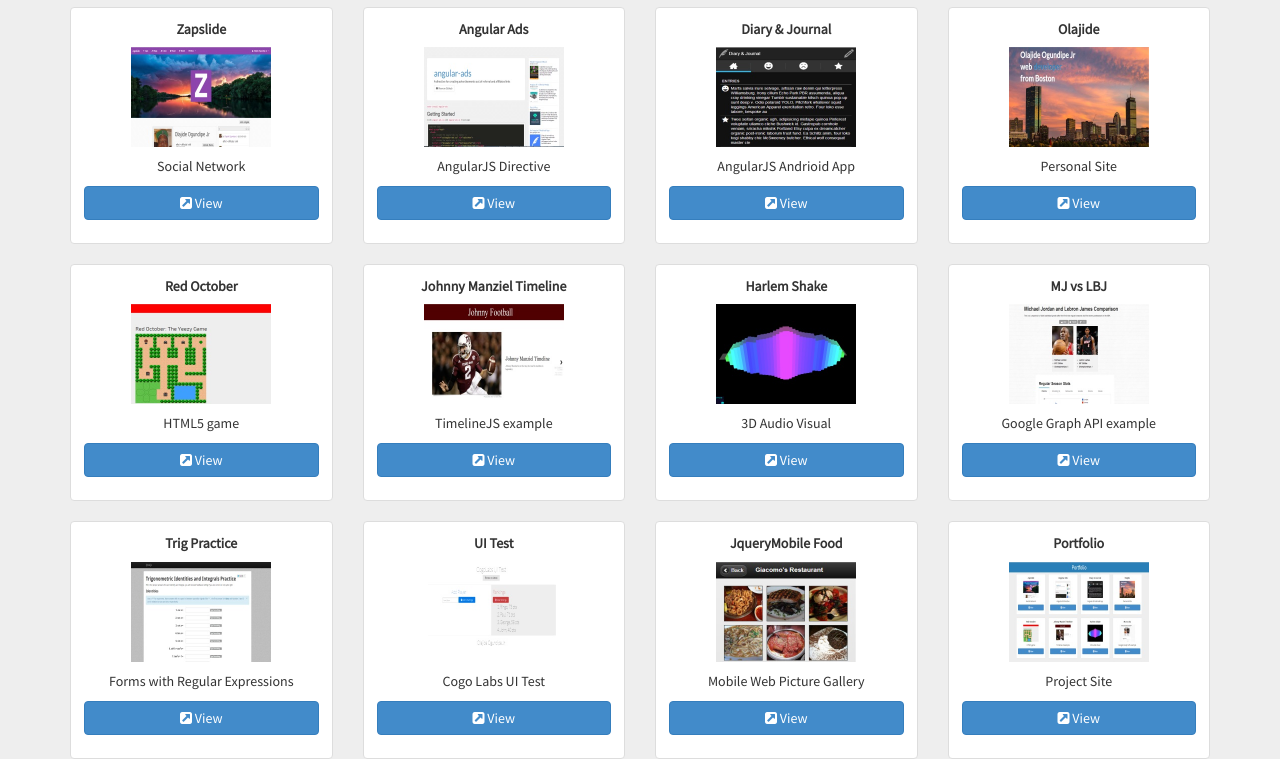
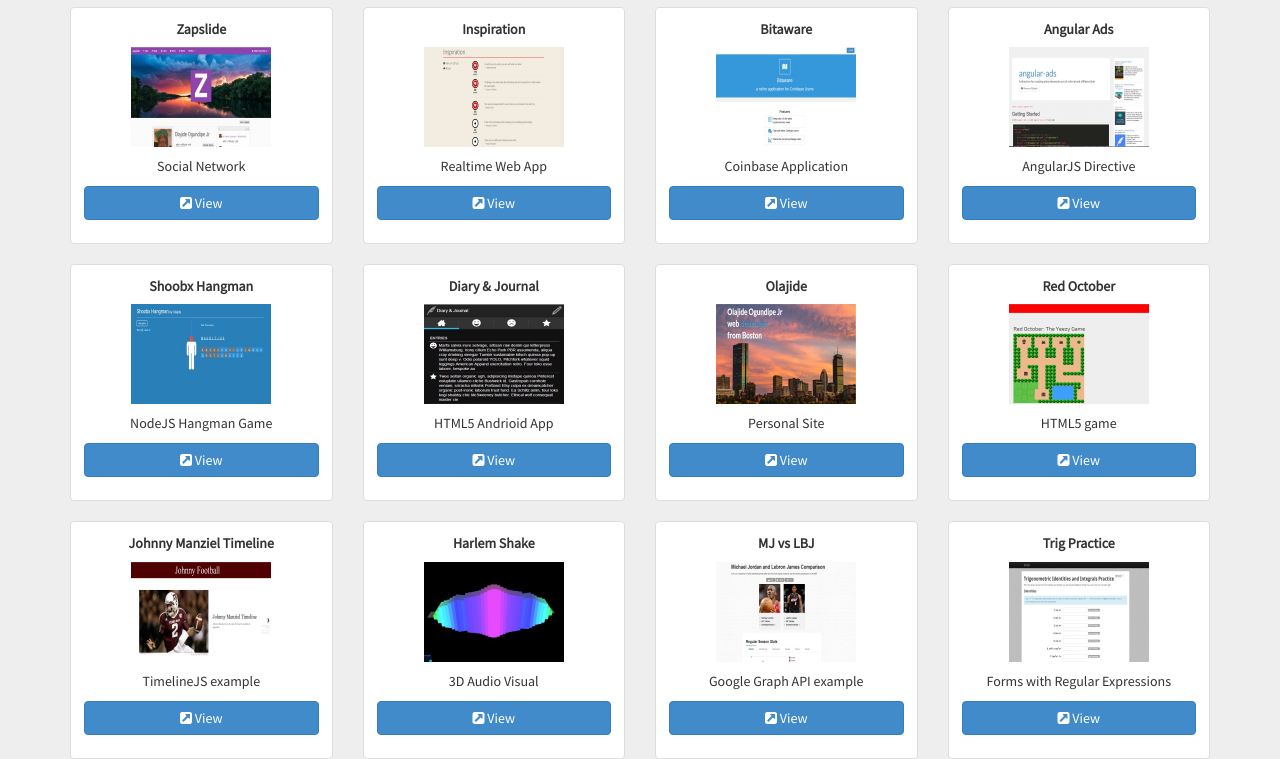
Before and after one commit to oojr/portfolio, a plain HTML site: page index.html in a window 1280 px wide. Shown: the part 63-822 px from the top of the page. Drawn offline with Linux system fonts and the light colour scheme.

Commit message:
more node

```diff
--- a/index.html
+++ b/index.html
@@ -1,7 +1,7 @@
 <!doctype html>
 <html lang="en" ng-app="portfolio">
 <head>
-
+<meta name="viewport" content="width=device-width, initial-scale=1">
 <link rel="stylesheet" type="text/css" href="css/bootstrap.min.css">
 <link rel="stylesheet" type="text/css" href="css/angular-strap.min.css">
 <link rel="stylesheet" type="text/css" href="css/angular-motion.min.css">
--- a/js/projects.json
+++ b/js/projects.json
@@ -7,6 +7,20 @@
     "link": "http://zapslide.com"
   },
   {
+    "title": "Inspiration",
+    "shortdesc": "Realtime Web App",
+    "img": "img/inspiration.jpg",
+    "longdesc": "Inspiration is a realtime web app with Firebase, it features svbtle-style kudos buttons and the logic is controlled with AngularJS",
+    "link": "http://olaji.de/inspiration"
+  },
+  {
+    "title": "Bitaware",
+    "shortdesc": "Coinbase Application",
+    "img": "img/bitaware.jpg",
+    "longdesc": "Bitaware was made for a hackathon app for Coinbase competition, it uses the OAuth2 Library PassportJS to go along with the NodeJS backend. It also has Firebase and AngularJS on the front end",
+    "link": "http://bitaware.herokuapp.com"
+  },
+  {
     "title": "Angular Ads",
     "shortdesc": "AngularJS Directive",
     "img": "img/angularads.jpg",
@@ -14,8 +28,15 @@
     "link": "http://olaji.de/angular-ads"
   },
   {
+    "title": "Shoobx Hangman",
+    "shortdesc": "NodeJS Hangman Game",
+    "img": "img/hman.jpg",
+    "longdesc": "Node JS on the backend, AngularJS on the front, hangman game created as a programming assignment for a startup called Shoobx",
+    "link": "http://mighty-plains-5391.herokuapp.com/"
+  },
+  {
     "title": "Diary & Journal",
-    "shortdesc": "AngularJS Andrioid App",
+    "shortdesc": "HTML5 Andrioid App",
     "img": "img/dj.jpg",
     "longdesc": "Diary and Journal is a mobile application built with phonegap and AngularJS, it is a HTML5 hybrid application that feels native and it is built with no dependency on jquery",
     "link": "https://play.google.com/store/apps/details?id=com.zapslide.diaryjournal"
--- a/tpls/project-list.html
+++ b/tpls/project-list.html
@@ -1,7 +1,7 @@
 
   <div class="container">
   	<div class="row">
-  	  <div class="col-md-3" ng-repeat="project in projects">
+  	  <div class="col-xs-12 col-sm-12 col-md-3" ng-repeat="project in projects">
   		<div class="thumbnail">
   		  <h5 class="text-center"><strong>{{project.title}}</strong></h5>
             <img class="smallimg" ng-src="{{project.img}}" alt="...">
```
Also changed, not shown: img/bitaware.jpg (added), img/hman.jpg (added), img/inspiration.jpg (added), img/portfolio.PNG (deleted).
